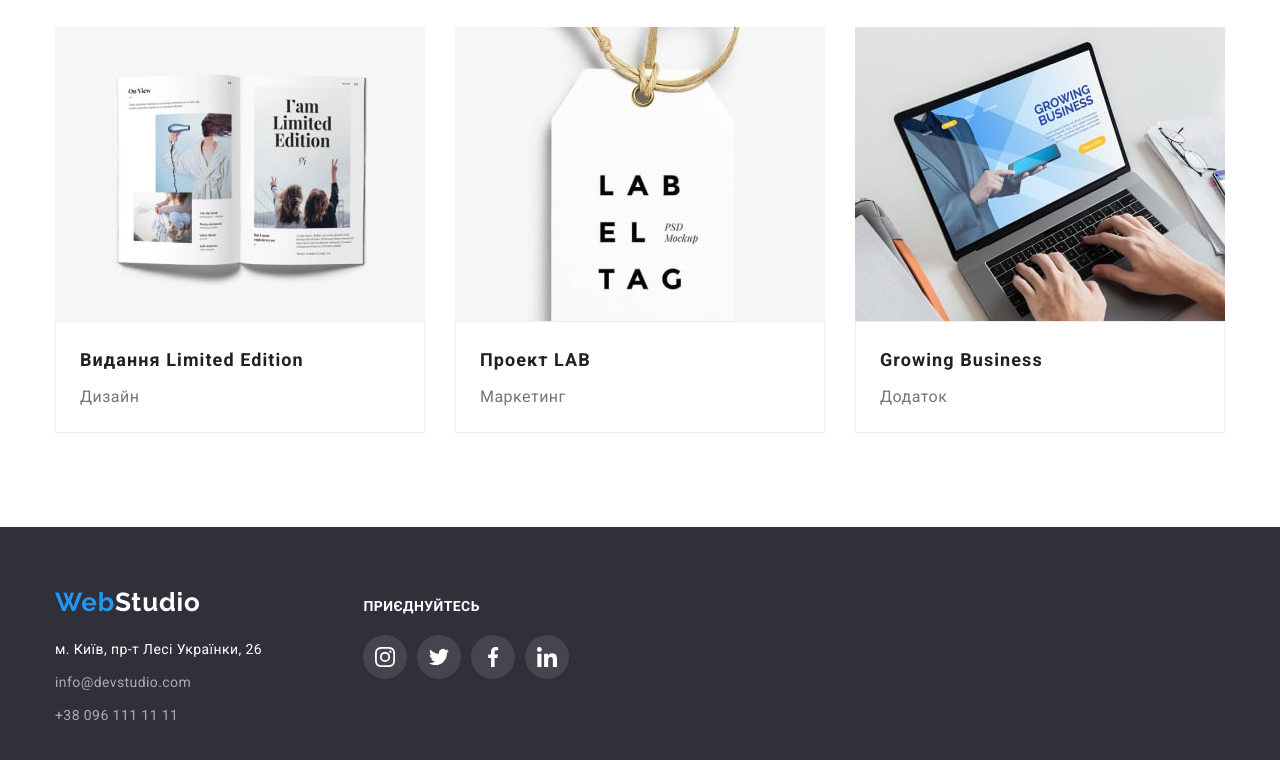
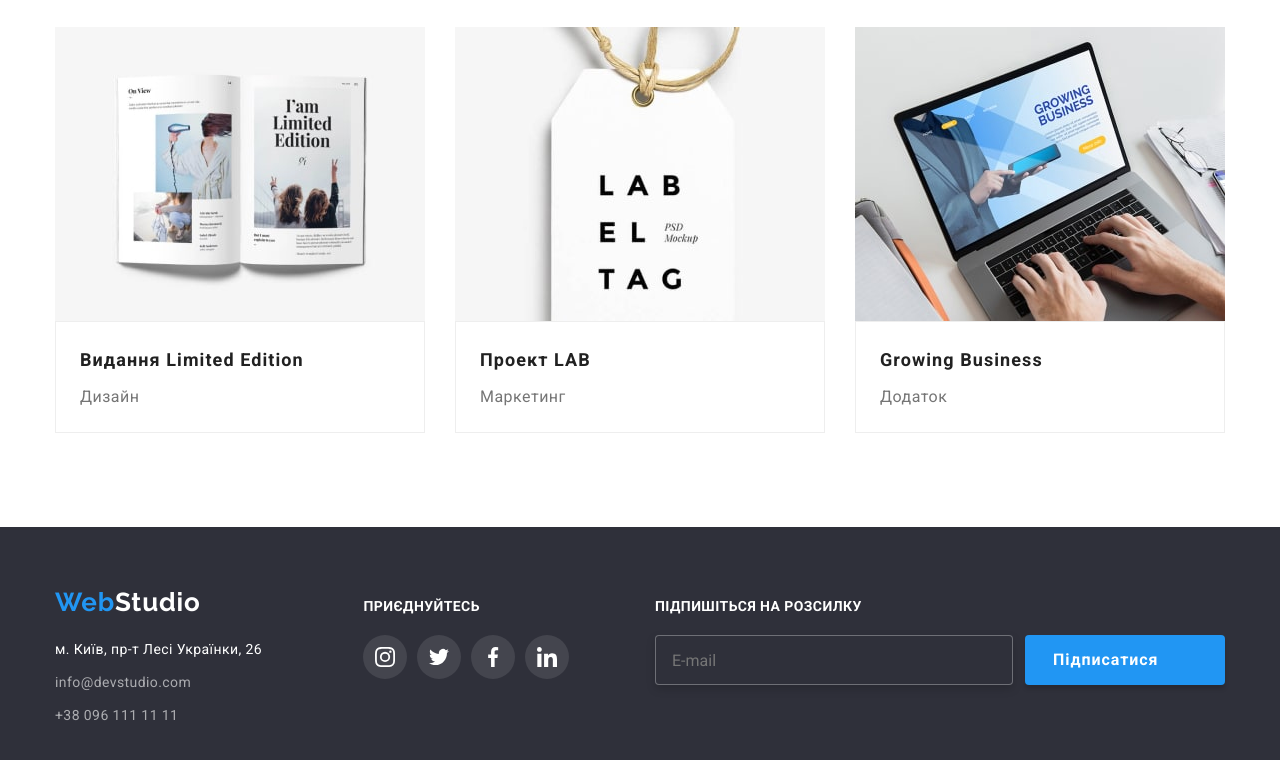
Before and after one commit to clear307/goit-markup-hw-06, a plain HTML site: page portfolio.html in a window 1280 px wide. Shown: the part 1108-1868 px from the top of the page. Drawn offline with nearby package versions, Linux system fonts and the light colour scheme.

Commit message:
add footer-form

```diff
--- a/portfolio.html
+++ b/portfolio.html
@@ -353,6 +353,17 @@
             </li>
           </ul>
         </div>
+        <form class="footer-form">
+          <strong class="subscriptipon-text">Підпишіться на розсилку</strong>
+          <div class="subscriptipon-wrap">
+          <input type="text" class="subscriptipon-input" placeholder="E-mail">
+          <button type="submit" class="subscriptipon-btn">
+            Підписатися<span>
+              <svg class="icon-send" width="24" height="24">
+              <use href="./images/icons.svg#icon-send"></use>
+            </svg></span></button>
+          </div>
+      </form>
       </div>
     </footer>
   </body>
```
